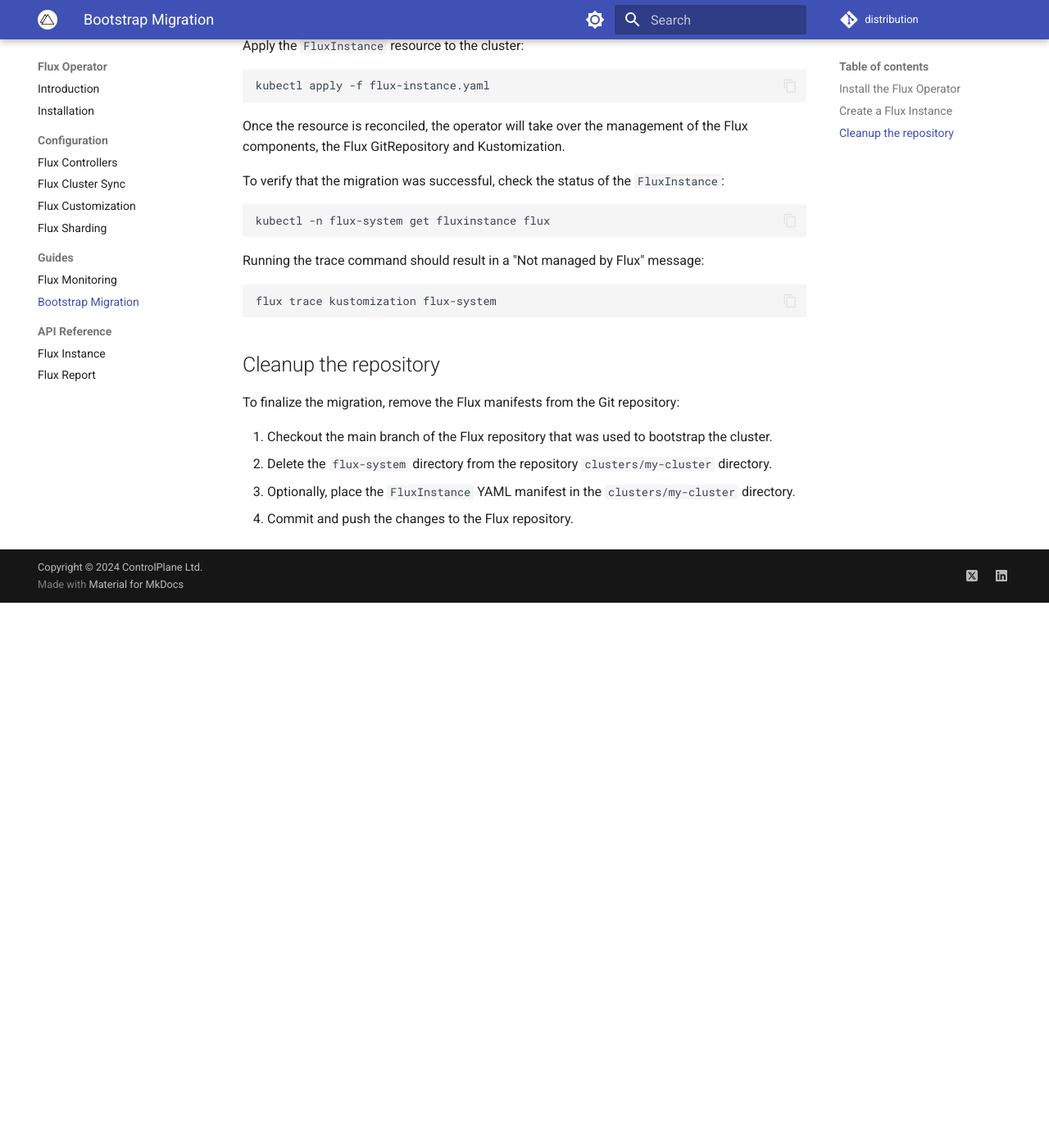
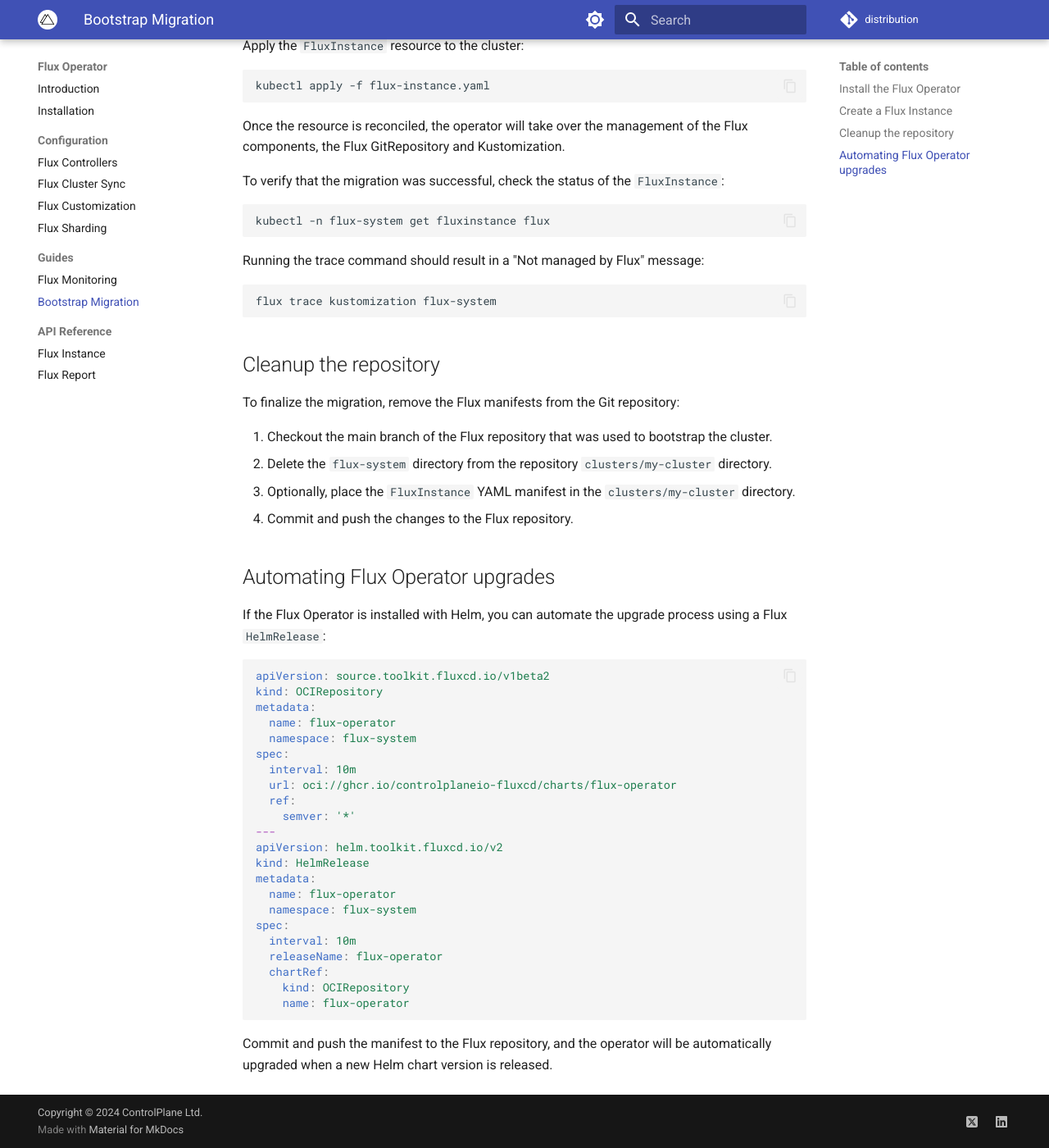
Before and after one commit to controlplaneio-fluxcd/distribution, an MkDocs documentation site: the page built from docs/operator/flux-bootstrap-migration.md, in a window 1280 px wide and 1400 px high, scrolled down 1504 px. Shown: the whole window at 82% size. Built offline with MkDocs 1.6.1 and Material for MkDocs 9.7.7, drawn with Linux system fonts in a browser that asks for light colours; comment, search, counter and statistics services are not loaded; before the commit the page ends 2239 px from its top, so only the background shows below that.

Commit message:
Document how to automatically update Flux Operator
Signed-off-by: Stefan Prodan <stefan.prodan@gmail.com>

````diff
--- a/docs/operator/flux-bootstrap-migration.md
+++ b/docs/operator/flux-bootstrap-migration.md
@@ -94,3 +94,35 @@
 2. Delete the `flux-system` directory from the repository `clusters/my-cluster` directory.
 3. Optionally, place the `FluxInstance` YAML manifest in the `clusters/my-cluster` directory.
 4. Commit and push the changes to the Flux repository.
+
+## Automating Flux Operator upgrades
+
+If the Flux Operator is installed with Helm, you can automate the upgrade process using a Flux `HelmRelease`:
+
+```yaml
+apiVersion: source.toolkit.fluxcd.io/v1beta2
+kind: OCIRepository
+metadata:
+  name: flux-operator
+  namespace: flux-system
+spec:
+  interval: 10m
+  url: oci://ghcr.io/controlplaneio-fluxcd/charts/flux-operator
+  ref:
+    semver: '*'
+---
+apiVersion: helm.toolkit.fluxcd.io/v2
+kind: HelmRelease
+metadata:
+  name: flux-operator
+  namespace: flux-system
+spec:
+  interval: 10m
+  releaseName: flux-operator
+  chartRef:
+    kind: OCIRepository
+    name: flux-operator
+```
+
+Commit and push the manifest to the Flux repository, and the operator will be automatically upgraded
+when a new Helm chart version is released.
````
